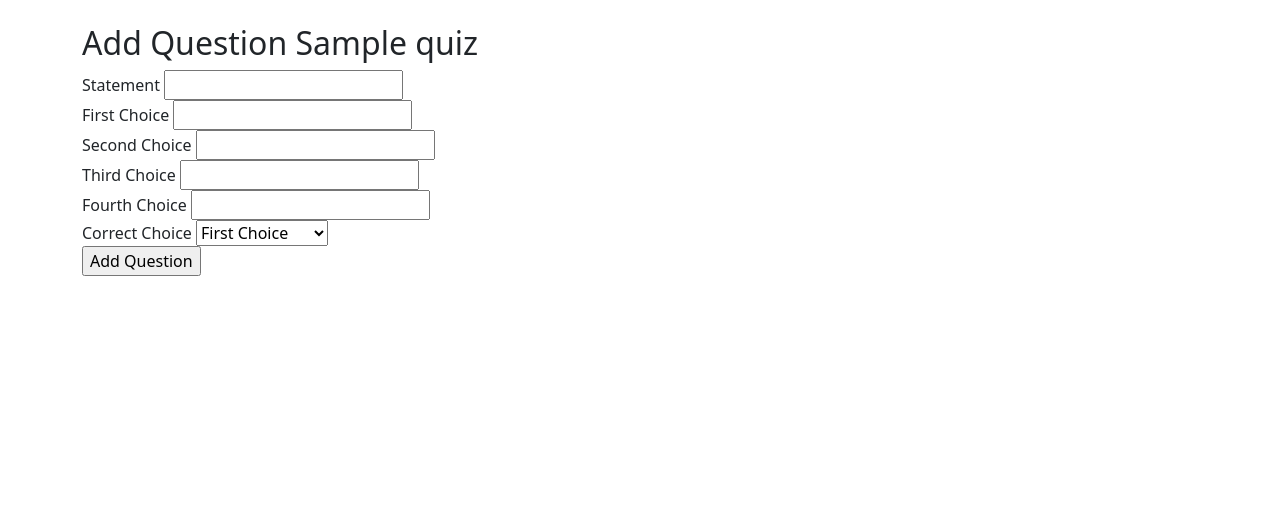
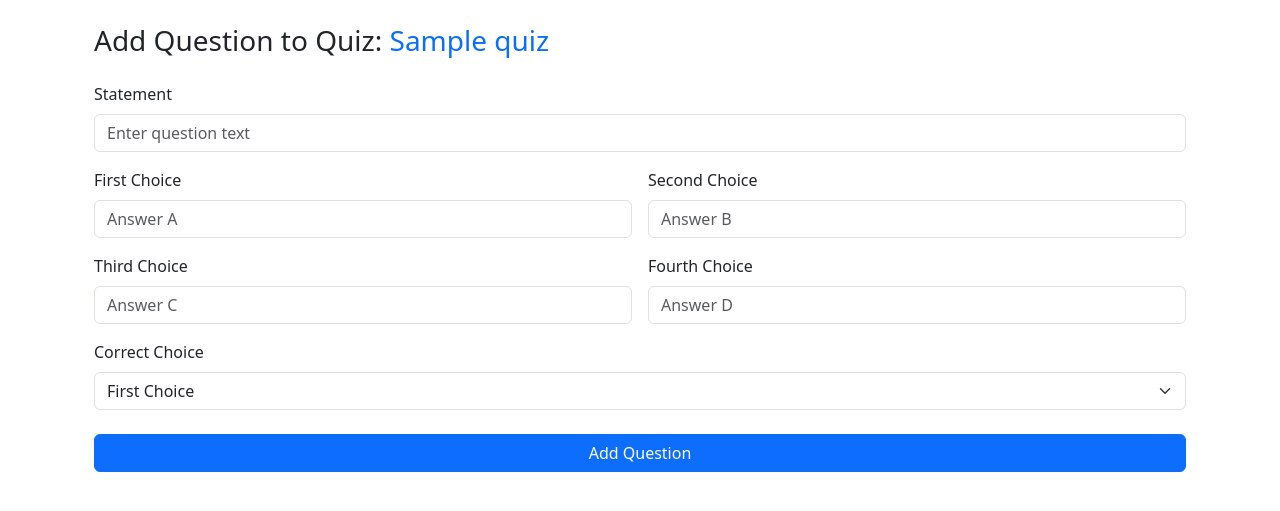
Before and after one commit to MOSALAHDEV/choosit-app, a Flask app: template app/templates/admin/add_question.html in a window 1280 px wide. Shown: the part 56-567 px from the top of the page. Run offline with Flask 3, Linux system fonts and the light colour scheme; the template is opened without the code that fills it: values that come from a table or form of the project are taken from there, others are empty; tables that the repository leaves empty hold one stand-in row (values such as "Sample post").

Commit message:
Feat: admin question CRUD UI finalized

```diff
--- a/app/templates/admin/add_question.html
+++ b/app/templates/admin/add_question.html
@@ -1,34 +1,63 @@
-{% extends "admin/dashboard.html" %}
+{% extends "base.html" %}
 {% block title %}Add Question{% endblock %}
+
 {% block ops %}
-<h2>Add Question {{quiz.name}}</h2>
-<form method="POST">
+<div class="container">
+  <h3 class="mb-4">Add Question to Quiz: <span class="text-primary">{{ quiz.name }}</span></h3>
+
+  <form method="POST">
     {{ form.hidden_tag() }}
-    <div>
-        {{ form.statement.label }}
-        {{ form.statement() }}
-    </div>
-    <div>
-        {{ form.answer_1.label }}
-        {{ form.answer_1() }}
-    </div>
-    <div>
-        {{ form.answer_2.label }}
-        {{ form.answer_2() }}
-    </div>
-    <div>
-        {{ form.answer_3.label }}
-        {{ form.answer_3() }}
-    </div>
-    <div>
-        {{ form.answer_4.label }}
-        {{ form.answer_4() }}
-    </div>
-    <div>
-        {{ form.correct_option.label }}
-        {{ form.correct_option() }}
+
+    <div class="mb-3">
+      {{ form.statement.label(class="form-label") }}
+      {{ form.statement(class="form-control", placeholder="Enter question text") }}
+      {% for error in form.statement.errors %}
+        <div class="text-danger small">{{ error }}</div>
+      {% endfor %}
     </div>
 
-    {{ form.submit() }}
-</form>
+    <div class="row g-3">
+      <div class="col-md-6">
+        {{ form.answer_1.label(class="form-label") }}
+        {{ form.answer_1(class="form-control", placeholder="Answer A") }}
+        {% for error in form.answer_1.errors %}
+          <div class="text-danger small">{{ error }}</div>
+        {% endfor %}
+      </div>
+      <div class="col-md-6">
+        {{ form.answer_2.label(class="form-label") }}
+        {{ form.answer_2(class="form-control", placeholder="Answer B") }}
+        {% for error in form.answer_2.errors %}
+          <div class="text-danger small">{{ error }}</div>
+        {% endfor %}
+      </div>
+      <div class="col-md-6">
+        {{ form.answer_3.label(class="form-label") }}
+        {{ form.answer_3(class="form-control", placeholder="Answer C") }}
+        {% for error in form.answer_3.errors %}
+          <div class="text-danger small">{{ error }}</div>
+        {% endfor %}
+      </div>
+      <div class="col-md-6">
+        {{ form.answer_4.label(class="form-label") }}
+        {{ form.answer_4(class="form-control", placeholder="Answer D") }}
+        {% for error in form.answer_4.errors %}
+          <div class="text-danger small">{{ error }}</div>
+        {% endfor %}
+      </div>
+    </div>
+
+    <div class="mt-3 mb-4">
+      {{ form.correct_option.label(class="form-label") }}
+      {{ form.correct_option(class="form-select") }}
+      {% for error in form.correct_option.errors %}
+        <div class="text-danger small">{{ error }}</div>
+      {% endfor %}
+    </div>
+
+    <div class="d-grid">
+      {{ form.submit(class="btn btn-primary") }}
+    </div>
+  </form>
+</div>
 {% endblock %}
```
Also changed, not shown: app/templates/admin/edit_question.html (+59 -11 lines), app/templates/admin/manage_question.html (+35 -22 lines).
